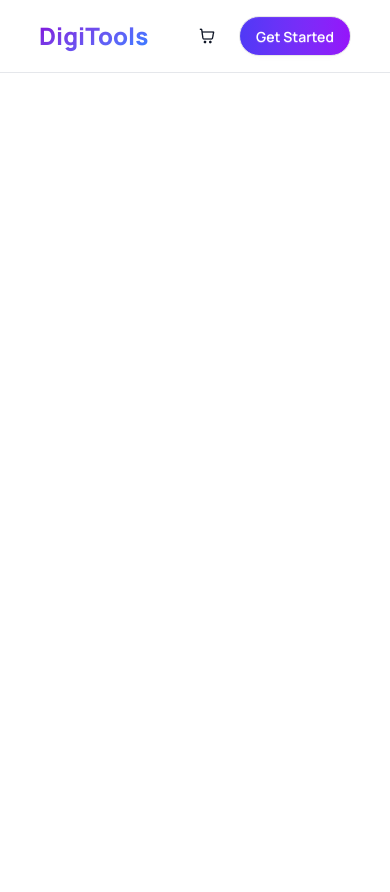
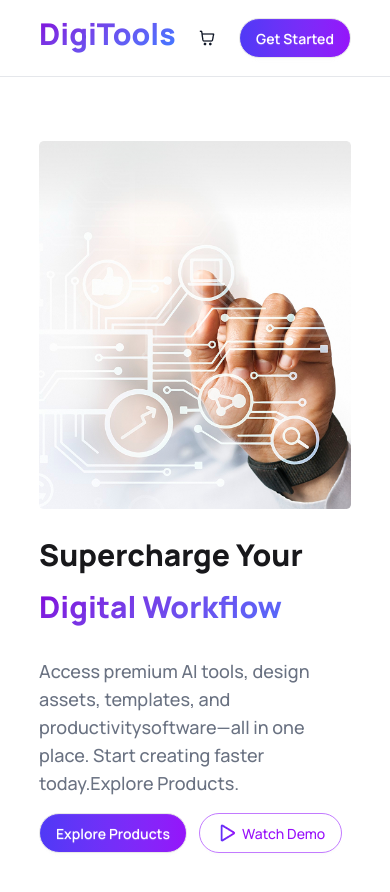
Before and after one commit to developeribrahim13/my-6th-assignment-digitools-platform, a React (Vite) app: page / in a window 390 px wide. Shown: the top 892 px of the page. Before the commit the page ends 844 px from the top, so only its background shows below. Built offline with nearby package versions, Linux system fonts and the light colour scheme.

Commit message:
finished banner component with responsive styles

```diff
--- a/src/App.jsx
+++ b/src/App.jsx
@@ -1,4 +1,5 @@
 import './App.css'
+import Banner from './components/banner/Banner'
 import Navber from './components/navber/Navber'
 
 function App() {
@@ -6,6 +7,7 @@ function App() {
   return (
     <>
       <Navber/>
+      <Banner/>
     </>
   )
 }
--- /dev/null
+++ b/src/components/banner/Banner.jsx
@@ -0,0 +1,24 @@
+import React from 'react';
+import bannerImg from '../../assets/banner.png'
+import playIcon from '../../assets/Play.png'
+const Banner = () => {
+    return (
+        <div className='max-w-[80%] mx-auto my-16'>
+            <div className='flex flex-col-reverse md:flex-row justify-between items-center gap-7'>
+                <div className='space-y-4 flex-7'>
+                    <h1 className='text-3xl md:text-6xl font-extrabold'>Supercharge Your</h1>
+                    <h1 className='text-3xl md:text-6xl font-extrabold bg-linear-[-35deg] from-blue-500 to-purple-700 text-transparent bg-clip-text pb-4'>Digital Workflow</h1>
+                    <p className='font-medium text-lg text-gray-500 text-left md:text-justify max-w-[90%]'>Access premium AI tools, design assets, templates, and productivitysoftware—all in one place. Start creating faster today.Explore Products.</p>
+                    <div className='flex flex-wrap justify-start gap-3'>
+                        <button className='btn text-white rounded-3xl bg-linear-to-r from-[#4F39F6] to-[#9514FA]'>Explore Products</button>
+                        <button className='btn rounded-3xl bg-transparent border border-purple-400 text-purple-600 font-medium hover:bg-purple-200'><img src={playIcon}></img> Watch Demo</button>
+                    </div>
+                </div>
+
+                <div className='flex-6'><img src={bannerImg} className='w-full h-full'></img></div>
+            </div>
+        </div>
+    );
+};
+
+export default Banner;
--- a/src/components/navber/Navber.jsx
+++ b/src/components/navber/Navber.jsx
@@ -5,7 +5,7 @@ const Navber = () => {
     return (
         <div className='border-b border-gray-200'>
             <nav className='max-w-[80%] mx-auto flex justify-between items-center py-4'>
-                <h1 className='text-2xl font-extrabold bg-linear-[-35deg] from-blue-500 to-purple-700 text-transparent bg-clip-text'>DigiTools</h1>
+                <h1 className='text-3xl font-extrabold bg-linear-[-35deg] from-blue-500 to-purple-700 text-transparent bg-clip-text pb-2'>DigiTools</h1>
                 <ul className='hidden lg:flex justify-between gap-6 font-medium'>
                     <li><a className='hover:bg-linear-[-35deg] from-blue-500 to-purple-700 hover:text-transparent hover:bg-clip-text' href='#'>Products</a></li>
                     <li><a className='hover:bg-linear-[-35deg] from-blue-500 to-purple-700 hover:text-transparent hover:bg-clip-text' href='#'>Features</a></li>
```
